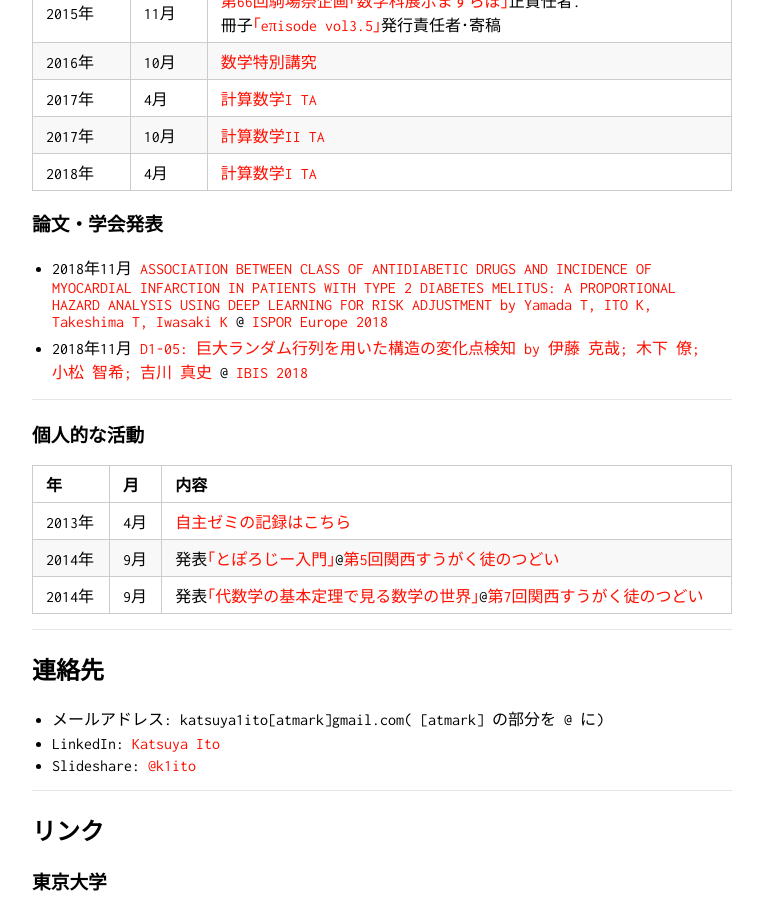
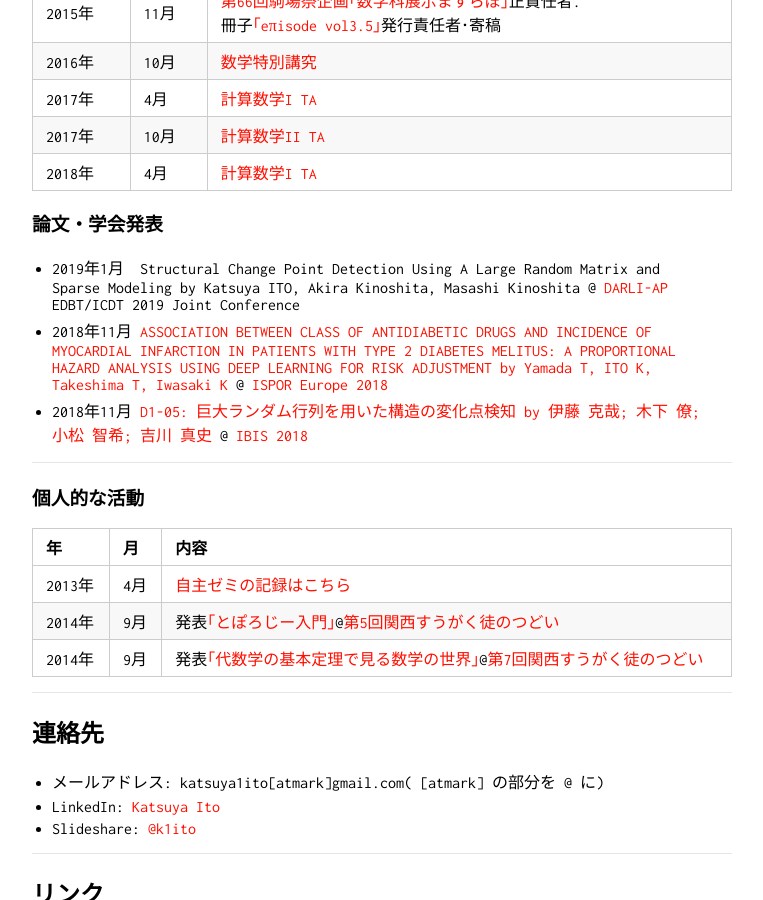
Before and after one commit to KatsuyaITO/KatsuyaITO.github.io, a Jekyll site: the page built from index.md, in a window 1280 px wide and 900 px high, scrolled down 2596 px. Shown: the whole window, without its empty margins (258-1021 px from the left). Built offline with Jekyll 4.4.1, drawn with Linux system fonts in a browser that asks for light colours; our own code applies the rules of GitHub Pages for plain Markdown files.

Commit message:
Update index.md

```diff
--- a/index.md
+++ b/index.md
@@ -106,6 +106,7 @@ layout: top
 
 ### 論文・学会発表
 
+- 2019年1月　Structural Change Point Detection Using A Large Random Matrix and Sparse Modeling by Katsuya ITO, Akira Kinoshita, Masashi Kinoshita @ [DARLI-AP](http://dbdmg.polito.it/darli-ap2019/index.php)   EDBT/ICDT 2019 Joint Conference
 - 2018年11月  [ASSOCIATION BETWEEN CLASS OF ANTIDIABETIC DRUGS AND INCIDENCE OF MYOCARDIAL INFARCTION IN PATIENTS WITH TYPE 2 DIABETES MELITUS: A PROPORTIONAL HAZARD ANALYSIS USING DEEP LEARNING FOR RISK ADJUSTMENT by Yamada T, ITO K, Takeshima T, Iwasaki K](https://myisporbarcelona.zerista.com/poster/member/132982) @  [ISPOR Europe 2018](https://ispor.org/conferences-education/conferences/upcoming-conferences/europe-2018)
 - 2018年11月  [D1-05: 巨大ランダム行列を用いた構造の変化点検知 by 伊藤 克哉; 木下 僚; 小松 智希; 吉川 真史](http://ibisml.org/ibis2018/discussion/) @ [IBIS 2018](http://ibisml.org/ibis2018/)
 
```
